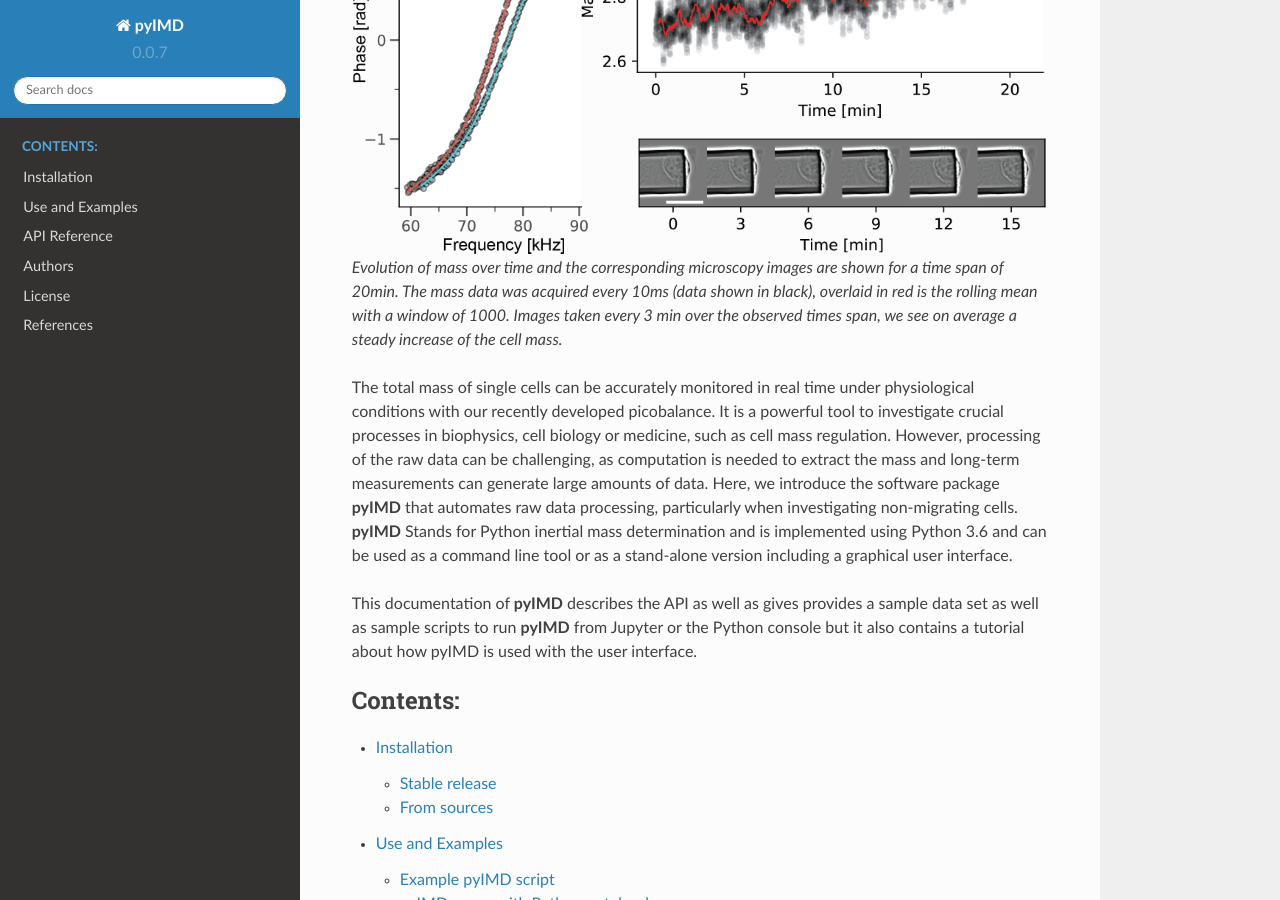
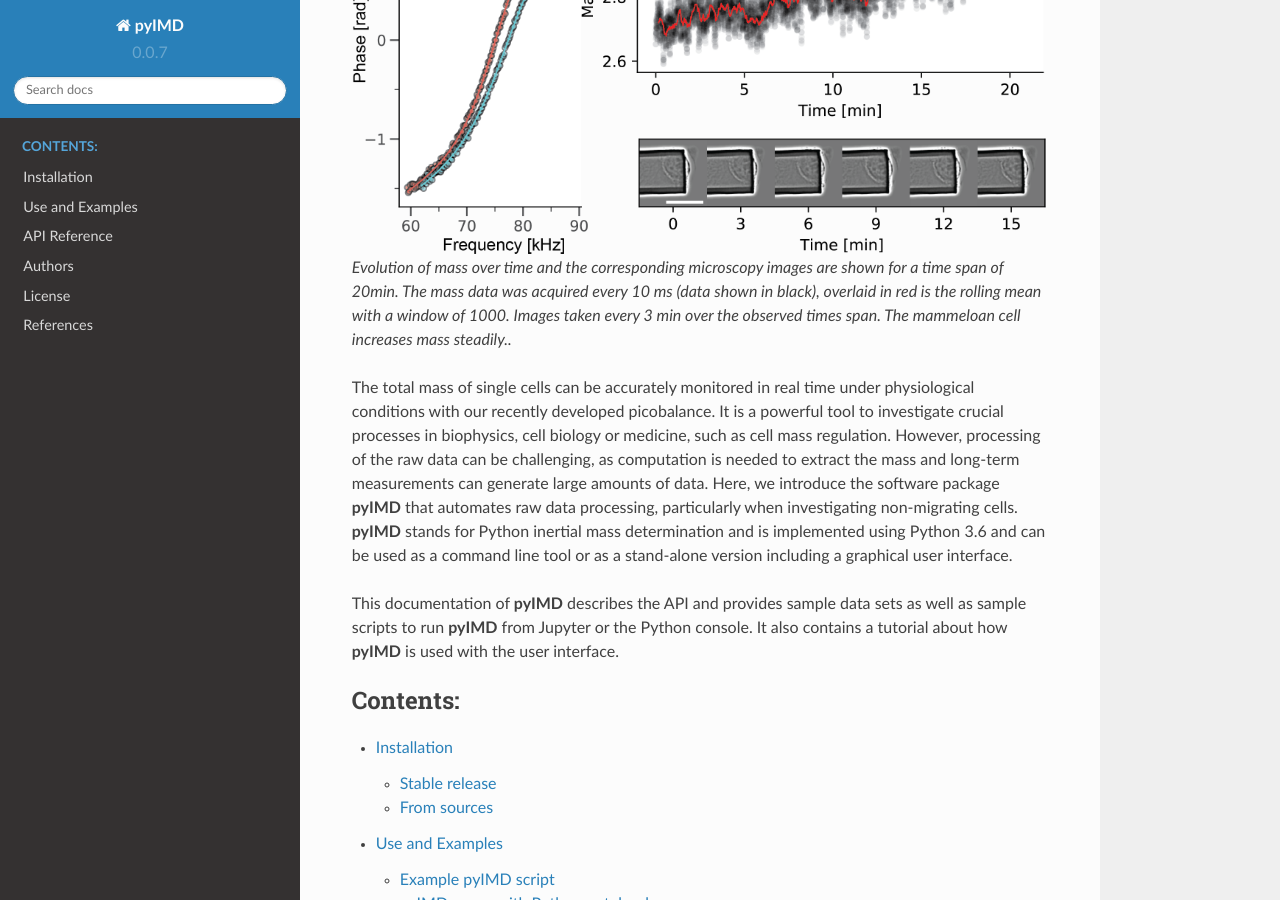
Before and after one commit to cunyap/pyIMDT, a Sphinx documentation site: the page built from pyIMD/docs/index.rst, in a window 1280 px wide and 900 px high, scrolled down 322 px. Built offline with Sphinx 7.4.7 and the Read the Docs theme 2.0.0, drawn with Linux system fonts in a browser that asks for light colours.

Commit message:
Update index.rst

```diff
--- a/pyIMD/docs/index.rst
+++ b/pyIMD/docs/index.rst
@@ -14,21 +14,22 @@ Welcome to pyIMD's documentation!
 .. figure:: ../examples/figures/pyIMD_ShowCaseFigure-01.png
     :alt: result
 
+
     Evolution of mass over time and the corresponding microscopy images are shown for a time span of 20min.
-    The mass data was acquired every 10ms (data shown in black), overlaid in red is the rolling mean with a window of
-    1000. Images taken every 3 min over the observed times span, we see on average a steady increase of the cell mass.
+    The mass data was acquired every 10 ms (data shown in black), overlaid in red is the rolling mean with a window of
+    1000. Images taken every 3 min over the observed times span. The mammeloan cell increases mass steadily..
 
 The total mass of single cells can be accurately monitored in real time under physiological conditions with our recently
 developed picobalance. It is a powerful tool to investigate crucial processes in biophysics, cell biology or medicine,
 such as cell mass regulation. However, processing of the raw data can be challenging, as computation is needed to extract
 the mass and long-term measurements can generate large amounts of data. Here, we introduce the software package **pyIMD**  that
-automates raw data processing, particularly when investigating non-migrating cells. **pyIMD** Stands for
+automates raw data processing, particularly when investigating non-migrating cells. **pyIMD** stands for
 Python inertial mass determination and is implemented using Python 3.6 and can be used as a command line tool
 or as a stand-alone version including a graphical user interface.
 
 
-This documentation of **pyIMD** describes the API as well as gives provides a sample data set as well as sample scripts to
-run **pyIMD** from Jupyter or the Python console but it also contains a tutorial about how pyIMD is used with the user
+This documentation of **pyIMD** describes the API and provides sample data sets as well as sample scripts to
+run **pyIMD** from Jupyter or the Python console. It also contains a tutorial about how **pyIMD** is used with the user
 interface.
 
 .. toctree::
```
